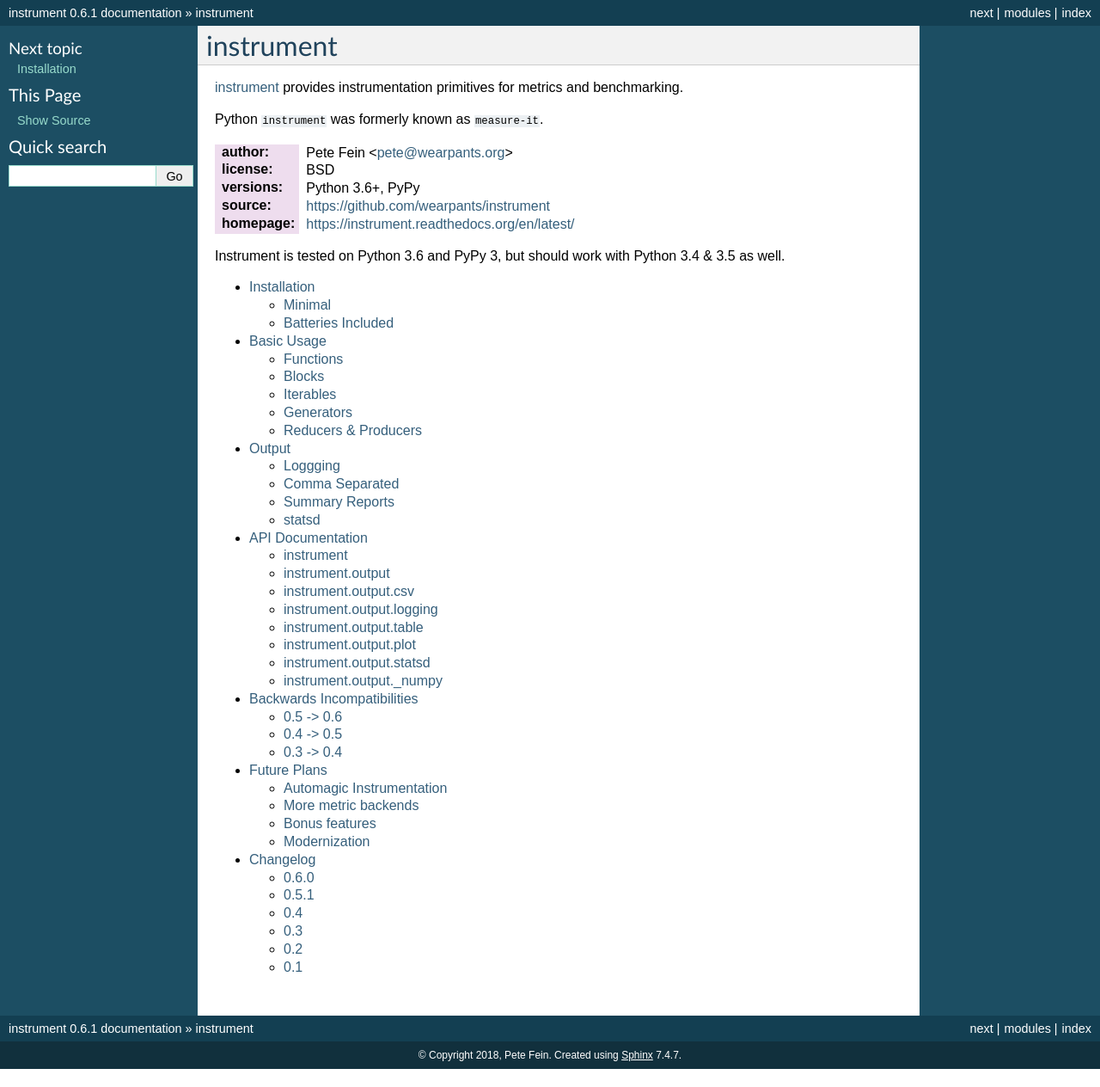
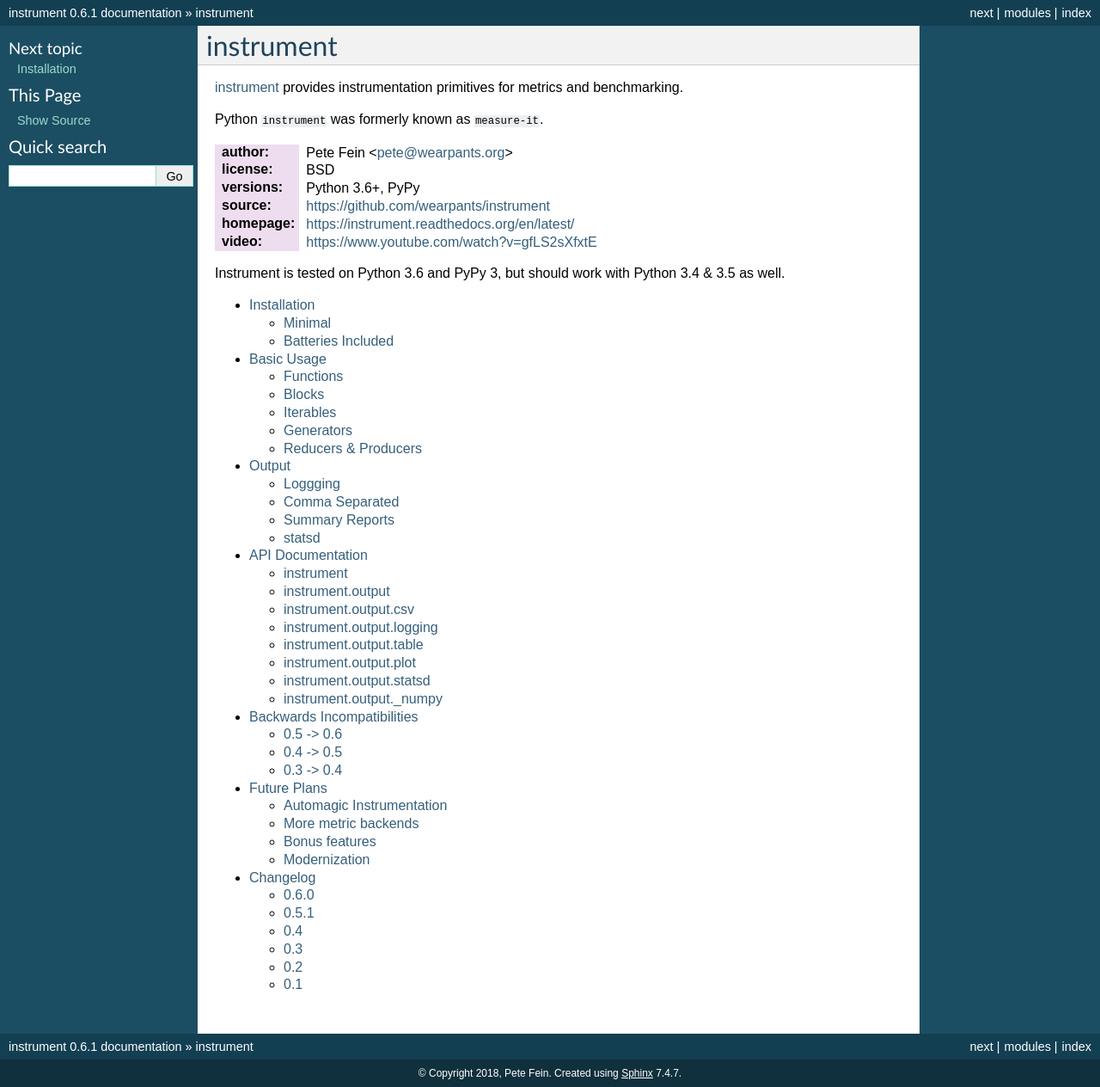
Before and after one commit to wearpants/instrument, a Sphinx documentation site: the page built from doc/index.rst, in a window 1280 px wide. Shown: the whole page at 86% size. Built offline with Sphinx 7.4.7, drawn with Linux system fonts in a browser that asks for light colours; before the commit the page ends 1243 px from its top, so only the background shows below that; some of the changed lines change nothing that is shown.

Commit message:
update with better video

```diff
--- a/doc/index.rst
+++ b/doc/index.rst
@@ -10,6 +10,7 @@ Python ``instrument`` was formerly known as ``measure-it``.
 :versions: Python 3.6+, PyPy
 :source: https://github.com/wearpants/instrument
 :homepage: https://instrument.readthedocs.org/en/latest/
+:video: https://www.youtube.com/watch?v=gfLS2sXfxtE
 
 Instrument is tested on Python 3.6 and PyPy 3, but should work with Python 3.4 & 3.5 as well.
 
```
